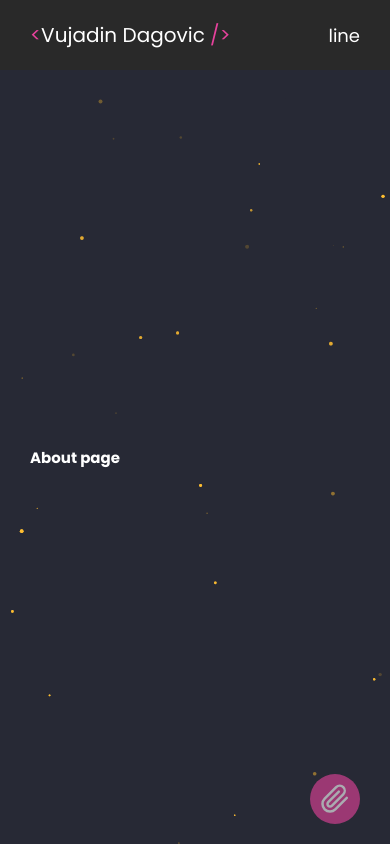
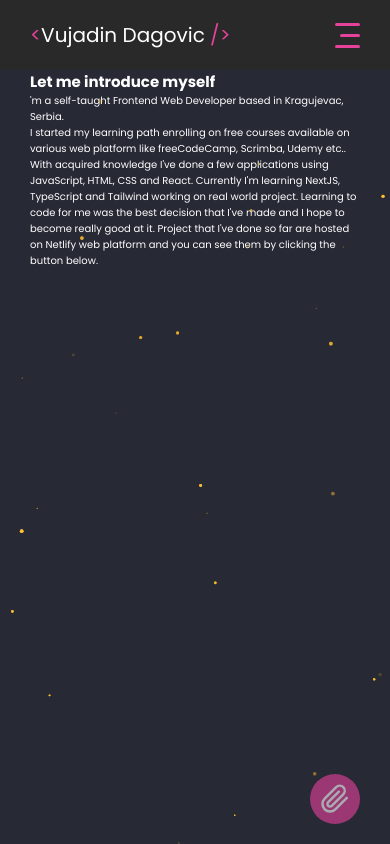
Before and after one commit to vujadin95/react-portfolio, a React (Vite) app: page /about in a window 390 px wide. Built offline with nearby package versions, Linux system fonts and the light colour scheme.

Commit message:
started about section

```diff
--- a/src/components/Header/Header.component.jsx
+++ b/src/components/Header/Header.component.jsx
@@ -20,6 +20,8 @@ const Navbar = () => {
   };
   window.addEventListener("scroll", changeColor);
 
+  const handleClickOnLink = () => {};
+
   return (
     <header className={color ? "header-bg" : ""}>
       <Link to={"/"} className="logo">
@@ -31,16 +33,18 @@ const Navbar = () => {
         </p>
       </Link>
       <nav className={isOpen ? "active" : ""}>
-        <Link to={"/"}>
+        <Link to={"/"} onClick={() => setIsOpen(false)}>
           <BiHomeHeart className="icon" /> Home
         </Link>
         <NavLink
+          onClick={() => setIsOpen(false)}
           to={"/about"}
           style={({ isActive }) => (isActive ? activeStyle : null)}
         >
           <BsPerson className="icon" /> About
         </NavLink>
         <NavLink
+          onClick={() => setIsOpen(false)}
           to={"/projects"}
           style={({ isActive }) => (isActive ? activeStyle : null)}
         >
@@ -48,6 +52,7 @@ const Navbar = () => {
           Projects
         </NavLink>
         <NavLink
+          onClick={() => setIsOpen(false)}
           to={"/contact"}
           style={({ isActive }) => (isActive ? activeStyle : null)}
         >
@@ -57,9 +62,11 @@ const Navbar = () => {
       </nav>
       <div
         onClick={() => setIsOpen((prevState) => !prevState)}
-        className="hamburger-btn"
+        className={`hamburger-btn ${isOpen ? "active" : ""}`}
       >
-        <span>line</span>
+        <span></span>
+        <span></span>
+        <span></span>
       </div>
     </header>
   );
--- a/src/index.css
+++ b/src/index.css
@@ -26,8 +26,8 @@ body {
 
 main {
   height: 100%;
-  display: flex;
-  align-items: center;
+  /* display: flex;
+  align-items: center; */
   padding: 70px var(--padding-x) 0;
 }
 
--- a/src/pages/About.jsx
+++ b/src/pages/About.jsx
@@ -1,7 +1,20 @@
 const About = () => {
   return (
     <section>
-      <h1>About page</h1>
+      <h1>Let me introduce myself</h1>
+      <p>
+        'm a self-taught Frontend Web Developer based in Kragujevac, Serbia.
+      </p>
+      <p>
+        I started my learning path enrolling on free courses available on
+        various web platform like freeCodeCamp, Scrimba, Udemy etc.. With
+        acquired knowledge I've done a few applications using JavaScript, HTML,
+        CSS and React. Currently I'm learning NextJS, TypeScript and Tailwind
+        working on real world project. Learning to code for me was the best
+        decision that I've made and I hope to become really good at it. Project
+        that I've done so far are hosted on Netlify web platform and you can see
+        them by clicking the button below.
+      </p>
     </section>
   );
 };
--- a/src/styles/header.css
+++ b/src/styles/header.css
@@ -122,7 +122,38 @@ header nav a:hover::after {
   }
 
   .hamburger-btn {
-    display: block;
+    flex-direction: column;
+    justify-content: space-between;
+    cursor: pointer;
     margin-left: auto;
+    width: 25px;
+    height: 25px;
+    display: flex;
   }
+
+  .hamburger-btn span {
+    width: 25px;
+    height: 3px;
+    border-radius: 1.5px;
+    background-color: var(--hover-color);
+    transition: all 0.2s ease-in-out;
+  }
+
+  .hamburger-btn span:nth-child(2) {
+    width: 80%;
+    align-self: flex-end;
+  }
+
+  .hamburger-btn.active span:nth-child(2) {
+    width: 0;
+  }
+
+  .hamburger-btn.active span:nth-child(1) {
+    transform: translateY(11px) rotate(-45deg);
+  }
+
+  .hamburger-btn.active span:nth-child(3) {
+    transform: translateY(-11px) rotate(45deg);
+  }
+
 }
--- a/src/styles/homePage.css
+++ b/src/styles/homePage.css
@@ -6,10 +6,12 @@
   height: 100%;
 }
 
-
-
 .home-image-container {
   max-width: 50%;
+}
+
+.home-text-content {
+  padding-top: 30px;
 }
 
 .home-image-container img {
--- a/src/styles/socialIcons.css
+++ b/src/styles/socialIcons.css
@@ -14,8 +14,9 @@
   display: flex;
   flex-direction: column;
   align-items: center;
-  gap: 15px;
-  padding: 10px 6px;
+  gap: 2rem;
+  width: 100%;
+  padding: 15px 0;
   background-color: var(--hover-color);
   color: var(--white-color);
   border-radius: 25px;
```
